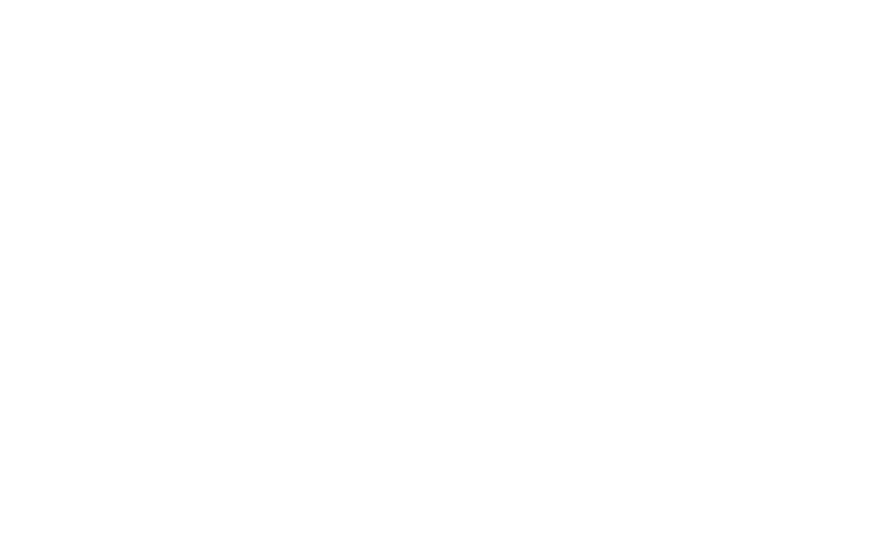
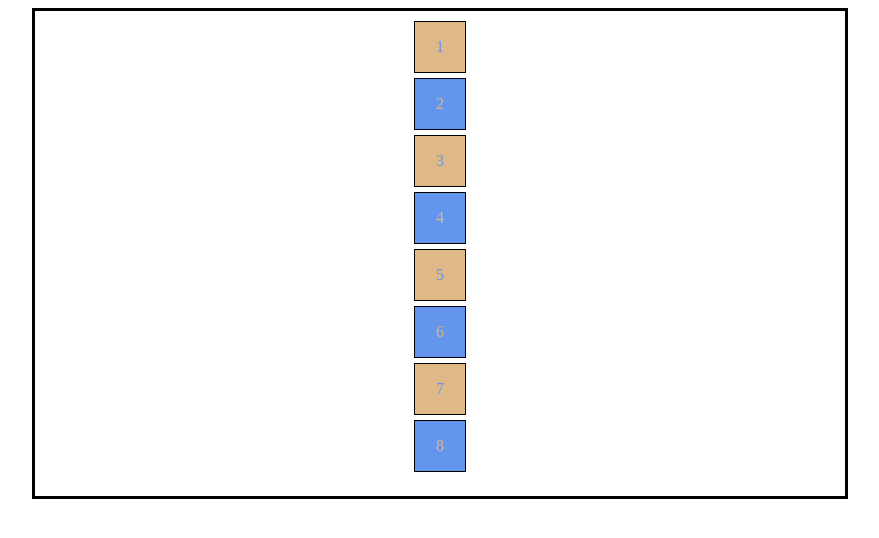
Before and after one commit to srparker12/CSCI3321_Savanna_Parker_Front, a plain HTML site: page src/moving-squares.html in a window 1280 px wide. Shown: the whole page, without its empty margins (200-1079 px from the left). Drawn offline with Linux system fonts and the light colour scheme.

Commit message:
minimum requirements completed

```diff
--- a/src/moving-squares.html
+++ b/src/moving-squares.html
@@ -8,6 +8,15 @@
     <title>Moving Squares</title>
 </head>
 <body>
-
+    <div id="squares-container">
+        <div class="odd">1</div>
+        <div class="even">2</div>
+        <div class="odd">3</div>
+        <div class="even">4</div>
+        <div class="odd">5</div>
+        <div class="even">6</div>
+        <div class="odd">7</div>
+        <div class="even">8</div>
+    </div>
 </body>
 </html>
--- a/style/moving-squares.css
+++ b/style/moving-squares.css
@@ -1,10 +1,38 @@
-div {
+#squares-container{
+    border: 3px black solid;
+    height: 475px;
     width: 800px;
-    height: 450px;
+    text-align: center;
+    margin: auto;
+    padding: 5px;
+}
+
+.even {
+    border: 1px black solid;
+    width: 50px;
+    height: 50px;
+    margin: 5px auto;
+    background-color: cornflowerblue;
+    color: burlywood;
+    line-height: 50px;
+    transition: all 6s;
+}
+
+.odd {
+    border: 1px black solid;
+    width: 50px;
+    height: 50px;
+    margin: 5px auto;
     background-color: burlywood;
-    transition: all 4s;
-    border: 2px solid black;
+    color: cornflowerblue;
+    line-height: 50px;
+    transition: all 6s;
 }
-div:hover {
-    transform: translate(200px) scale(.75) rotate(1080deg);
+
+#squares-container:hover .even{
+    transform: translateX(-250px) scale(2) rotate(1080deg);
 }
+
+#squares-container:hover .odd{
+    transform: translateX(250px) scale(.75) rotate(-1080deg);
+}
```
